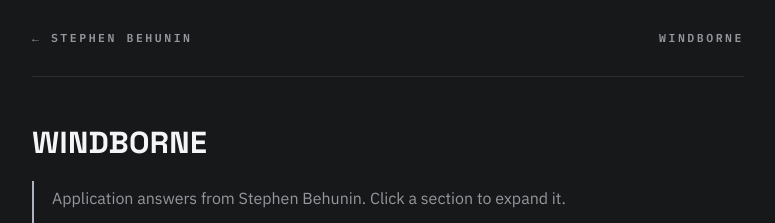
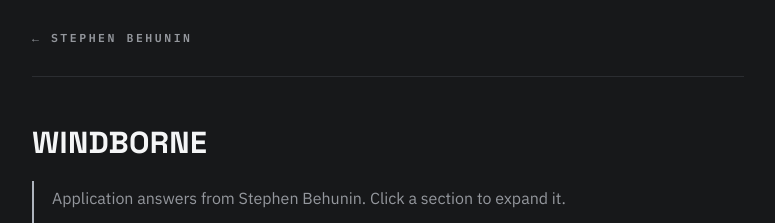
Before and after one commit to stephen-behunin/windborne_sb, a Jekyll site: the page built from index.md, in a window 1280 px wide. Shown: the top 223 px of the page, without its empty margins (252-1027 px from the left). Built offline with Jekyll 4.4.1, drawn with Linux system fonts in a browser that asks for light colours.

Commit message:
Remove site title span from navigation
Removed the span element displaying the site title in the navigation.

```diff
--- a/_layouts/default.html
+++ b/_layouts/default.html
@@ -227,7 +227,6 @@
 <div class="wrap">
   <nav class="site-nav">
     <a class="brand" href="https://stephen-behunin.github.io">&larr; Stephen Behunin</a>
-    <span class="brand" style="pointer-events:none">{{ site.title }}</span>
   </nav>
   <main class="content">
     {{ content }}
```
